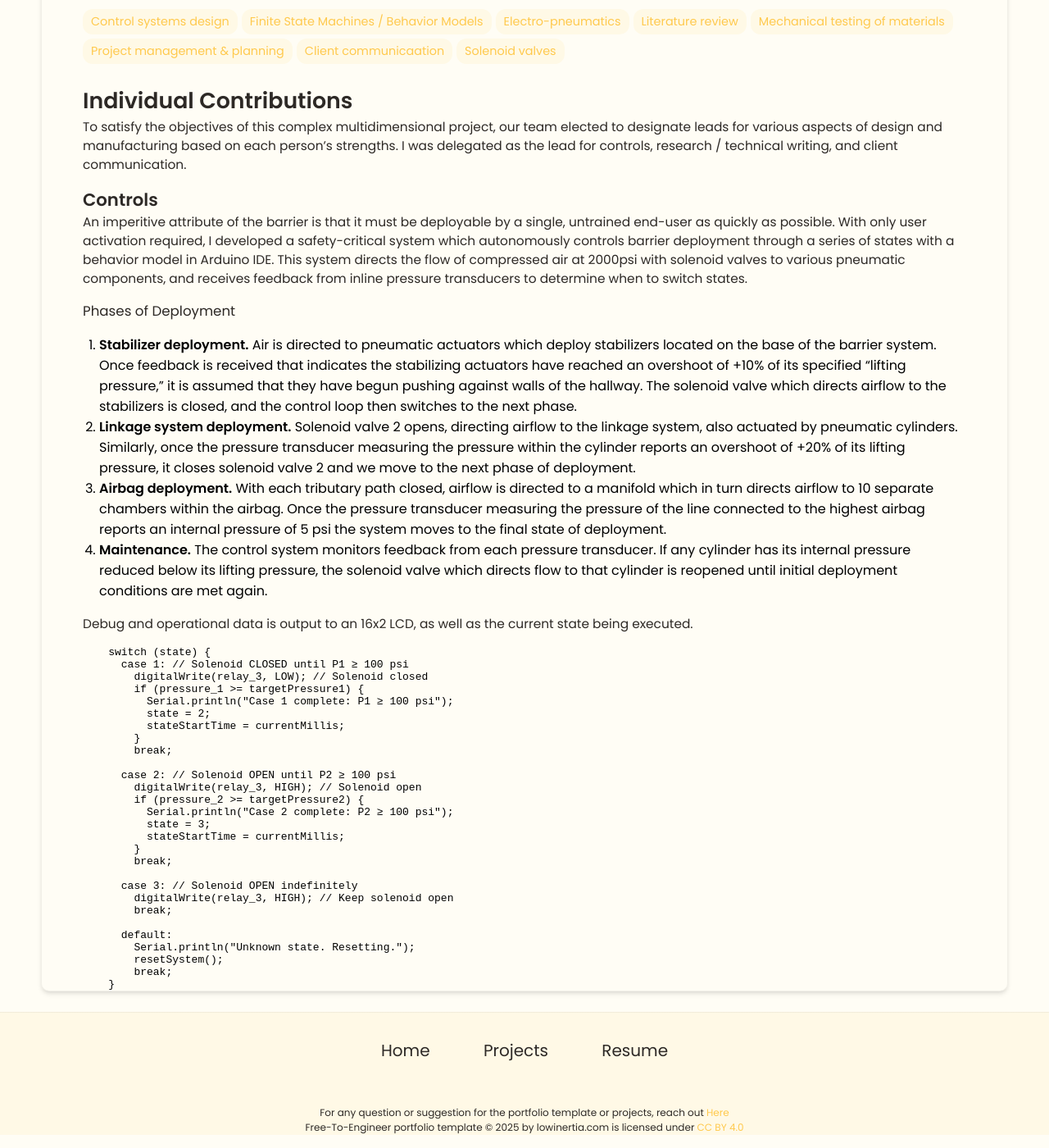
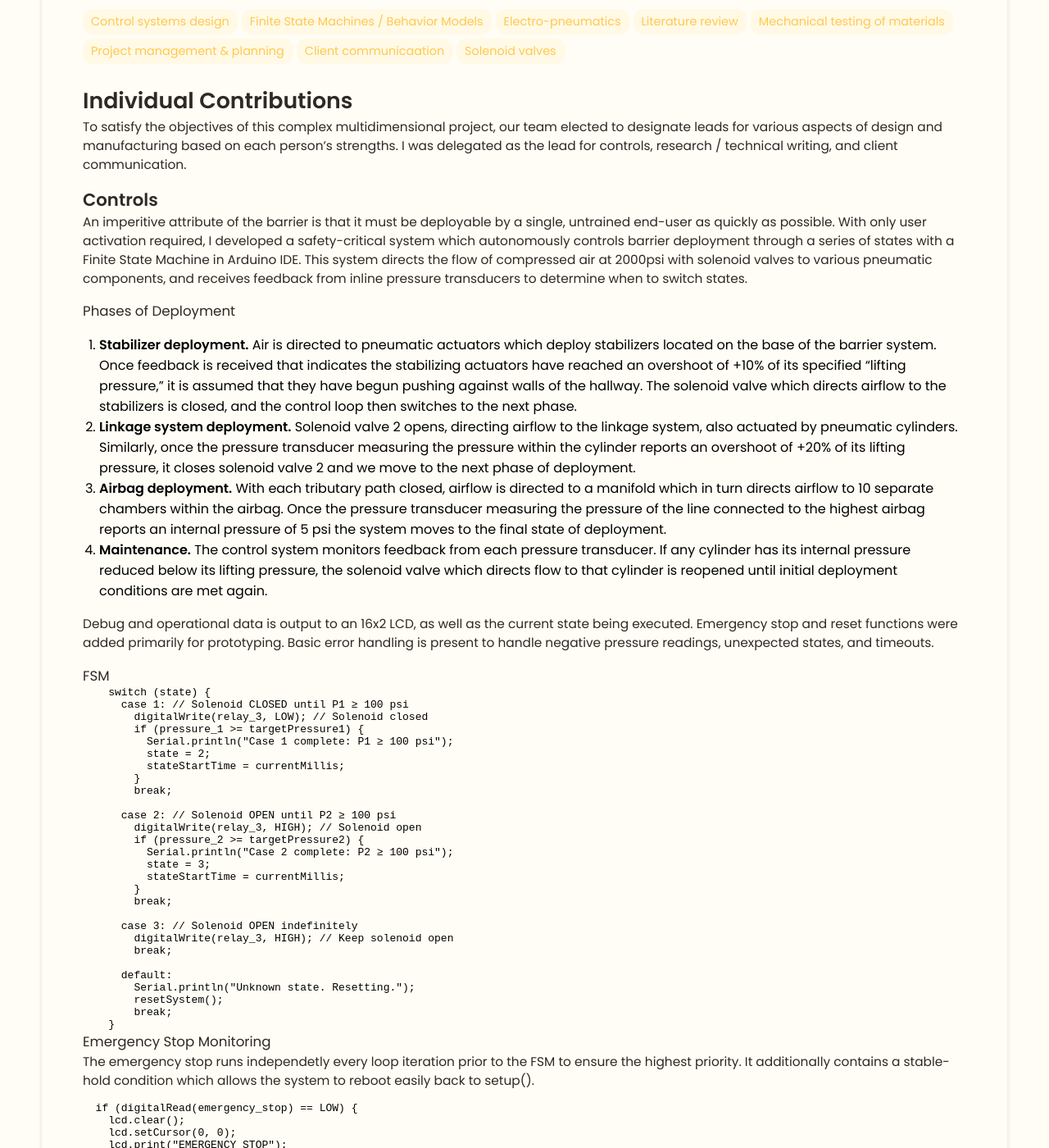
Before and after one commit to elijahverhoff/elijahverhoff.github.io, a Jekyll site: the page built from _projects/Rapidly Deployable & Inflatable Hallway Barrier (MEE Capstone)/index.md, in a window 1280 px wide and 1400 px high, scrolled down 692 px. Shown: the whole window at 82% size. Built offline with Jekyll 4.4.1, drawn with Linux system fonts in a browser that asks for light colours; some of the changed text lies outside the part shown.

Commit message:
Clarify control system and add safety features
Updated the description of the control system to specify the use of a Finite State Machine. Added details about emergency stop monitoring and reset functionality.

````diff
--- a/_projects/Rapidly Deployable & Inflatable Hallway Barrier (MEE Capstone)/index.md
+++ b/_projects/Rapidly Deployable & Inflatable Hallway Barrier (MEE Capstone)/index.md
@@ -17,7 +17,7 @@ main-image: /headerComp.webp
 To satisfy the objectives of this complex multidimensional project, our team elected to designate leads for various aspects of design and manufacturing based on each person's strengths. I was delegated as the lead for controls, research / technical writing, and client communication.
 
 ## Controls
-An imperitive attribute of the barrier is that it must be deployable by a single, untrained end-user as quickly as possible. With only user activation required, I developed a safety-critical system which autonomously controls barrier deployment through a series of states with a behavior model in Arduino IDE. This system directs the flow of compressed air at 2000psi with solenoid valves to various pneumatic components, and receives feedback from inline pressure transducers to determine when to switch states.
+An imperitive attribute of the barrier is that it must be deployable by a single, untrained end-user as quickly as possible. With only user activation required, I developed a safety-critical system which autonomously controls barrier deployment through a series of states with a Finite State Machine in Arduino IDE. This system directs the flow of compressed air at 2000psi with solenoid valves to various pneumatic components, and receives feedback from inline pressure transducers to determine when to switch states.
 
 ### Phases of Deployment
 1. **Stabilizer deployment.** Air is directed to pneumatic actuators which deploy stabilizers located on the base of the barrier system. Once feedback is received that indicates the stabilizing actuators have reached an overshoot of +10% of its specified "lifting pressure," it is assumed that they have begun pushing against walls of the hallway. The solenoid valve which directs airflow to the stabilizers is closed, and the control loop then switches to the next phase.
@@ -25,7 +25,9 @@ An imperitive attribute of the barrier is that it must be deployable by a single
 3. **Airbag deployment.** With each tributary path closed, airflow is directed to a manifold which in turn directs airflow to 10 separate chambers within the airbag. Once the pressure transducer measuring the pressure of the line connected to the highest airbag reports an internal pressure of 5 psi the system moves to the final state of deployment.
 4. **Maintenance.** The control system monitors feedback from each pressure transducer. If any cylinder has its internal pressure reduced below its lifting pressure, the solenoid valve which directs flow to that cylinder is reopened until initial deployment conditions are met again.
 
-Debug and operational data is output to an 16x2 LCD, as well as the current state being executed.
+Debug and operational data is output to an 16x2 LCD, as well as the current state being executed. Emergency stop and reset functions were added primarily for prototyping. Basic error handling is present to handle negative pressure readings, unexpected states, and timeouts.
+
+### FSM
 ```C++
     switch (state) {
       case 1: // Solenoid CLOSED until P1 ≥ 100 psi
@@ -56,3 +58,49 @@ Debug and operational data is output to an 16x2 LCD, as well as the current stat
         break;
     }
 ```
+
+### Emergency Stop Monitoring
+The emergency stop runs independetly every loop iteration prior to the FSM to ensure the highest priority. It additionally contains a stable-hold condition which allows the system to reboot easily back to setup().
+```C++
+  if (digitalRead(emergency_stop) == LOW) {
+    lcd.clear();
+    lcd.setCursor(0, 0);
+    lcd.print("EMERGENCY STOP");
+    Serial.println("EMERGENCY STOP");
+    digitalWrite(relay_3, LOW); // Close solenoid
+
+    unsigned long holdStart = millis(); // stable hold conditional restart
+    while (millis() - holdStart < 10000) {
+      if (digitalRead(emergency_stop) == HIGH) {
+        holdStart = millis();
+      }
+      if (millis() - holdStart >= 1000) {
+        lcd.clear();
+        lcd.setCursor(0, 0);
+        lcd.print("RESETTING...");
+        delay(1000);
+        resetSystem();
+        break;
+      }
+    }
+    lcd.clear();
+    lcd.setCursor(0, 0);
+    lcd.print("STOP TIMEOUT");
+    delay(2000);
+  }
+```
+
+### Reset Function
+```C++
+void resetSystem() {
+  static bool hasReset = false;
+  if (!hasReset) {
+    hasReset = true;
+    void(*resetFunc)(void) = 0;
+    resetFunc();
+  } else {
+    Serial.println("Reset already performed. Aborting additional reset.");
+  }
+}
+
+```
````
